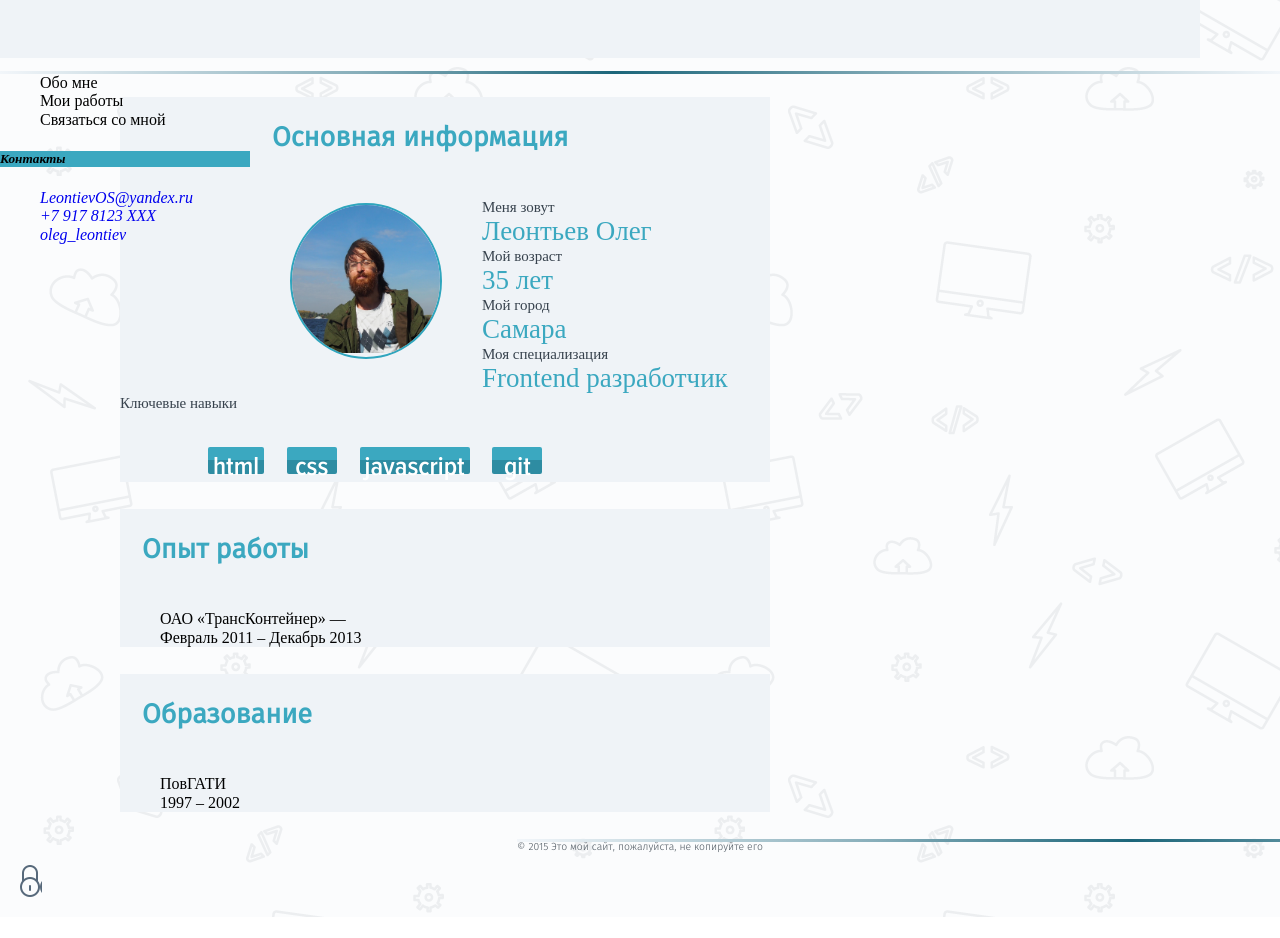
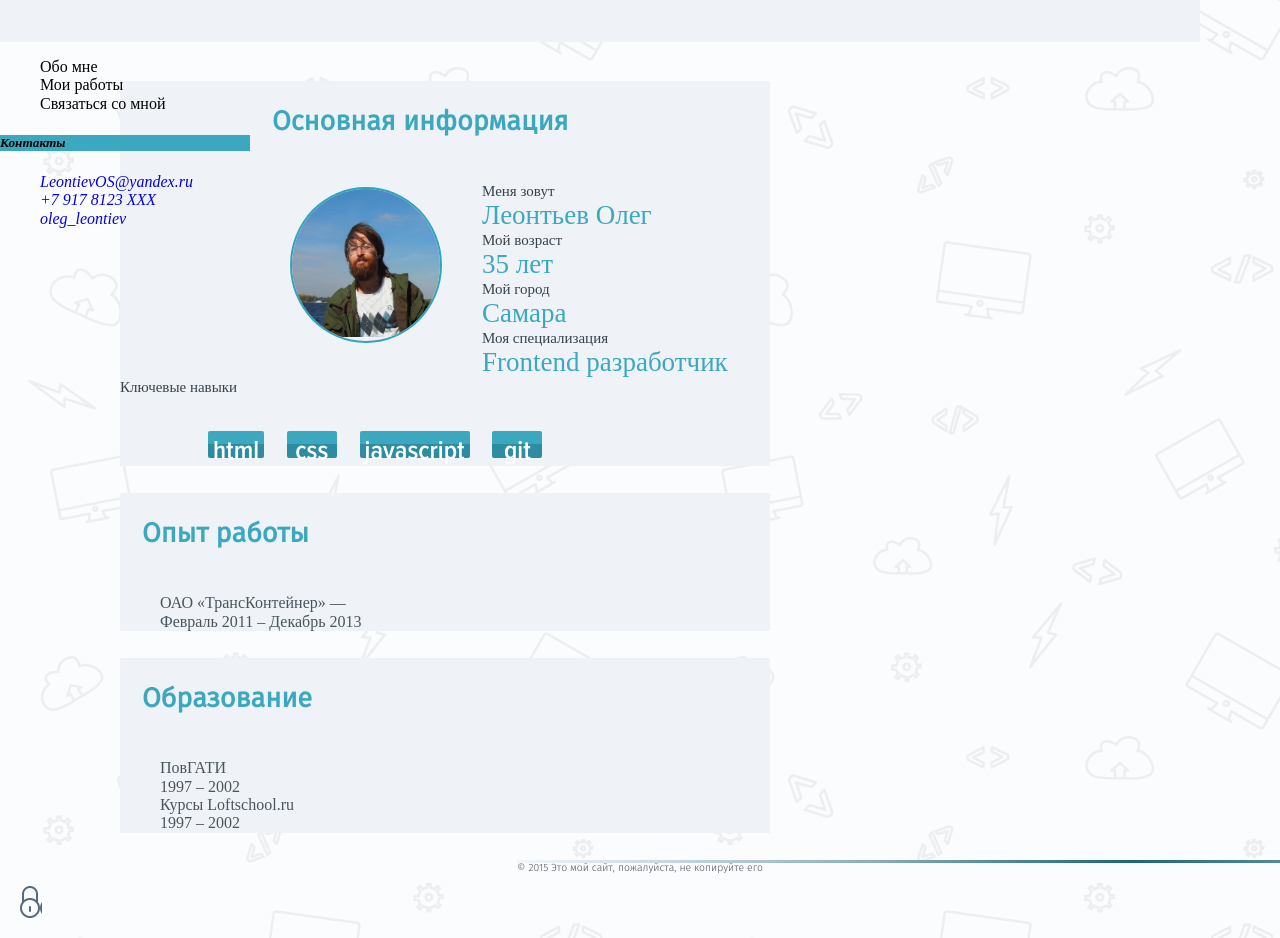
Before and after one commit to jacoder/lofts-dz1, a website: page app/index.html in a window 1280 px wide. Shown: the part 74-1012 px from the top of the page. Before the commit the page ends 991 px from the top, so only its background shows below. Drawn offline with nearby package versions, Linux system fonts and the light colour scheme; files whose address does not match are found by name.

Commit message:
bad markup

```diff
--- a/app/css/main.css
+++ b/app/css/main.css
@@ -51,9 +51,17 @@ ul {
   padding: 0;*/
   list-style: none;
 }
-.clearfix:before, .clearfix:after {content:"";display:table;}
-.clearfix:after {clear:both;}
-.clearfix {zoom:1; /* Хак для IE 6 и 7 */}
+.clearfix:before, .clearfix:after {
+  content: "";
+  display: table;
+}
+.clearfix:after {
+  clear: both;
+}
+.clearfix {
+  zoom: 1;
+  /* Хак для IE 6 и 7 */
+}
 
 /* HEADER */
 
@@ -63,6 +71,12 @@ header {
 }
 .logo {
   top: 39px;
+  display: inline;
+}
+nav.social {
+  position: absolute;
+  right: 0;
+  top: 36px;
 }
 .social>ul {
   width: 213px;
@@ -81,7 +95,6 @@ aside {
 .sidebar {
   width: 250px;
   float: left;
-
 }
 .contacts h5 {
   background-color: #3ba8c0;
@@ -91,7 +104,8 @@ aside {
 }
 
 /* MAIN CONTENT */
-main{
+
+main {
   width: 960px;
   margin: 39px auto 39px;
 }
@@ -102,6 +116,7 @@ main>article {
   margin-bottom: 27px;
   margin-left: 0;
   margin-right: auto;
+  color: #4a545d;
 }
 main>article h3 {
   font-size: 27px;
--- a/app/index.html
+++ b/app/index.html
@@ -55,8 +55,8 @@
       </a>
     </figure>
 
-    <nav>
-      <ul class="social">
+    <nav class="social">
+      <ul>
         <li class="vk">
           <a href="vk.com/jacoder"></a>
         </li>
@@ -149,7 +149,10 @@
           <!-- &mdash; -->
           <div class="timespan">1997 &ndash; 2002</div>
         </li>
-        <li></li>
+        <li>
+          Курсы Loftschool.ru
+          <div class="timespan">1997 &ndash; 2002</div>
+        </li>
       </ul>
     </article>
   </main>
```
